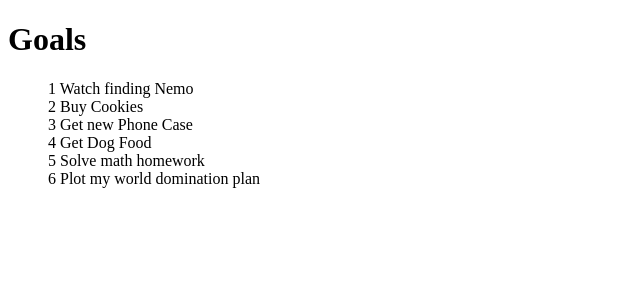
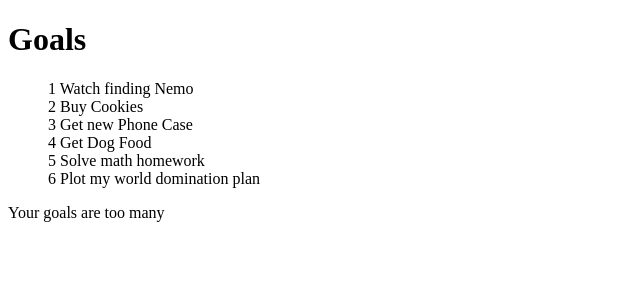
Before and after one commit to ronah289/Goals, an Angular app: page / in a window 1280 px wide. Shown: the top 300 px of the page, without its empty margins (0-640 px from the left). Built offline with nearby package versions, Linux system fonts and the light colour scheme.

Commit message:
add ngif directive

```diff
--- a/src/app/app.component.html
+++ b/src/app/app.component.html
@@ -5,3 +5,4 @@
    {{goal.id}} {{goal.name}}
   </li>
 </ul>
+<p *ngIf='goals.length > 5'>Your goals are too many</p>
```
